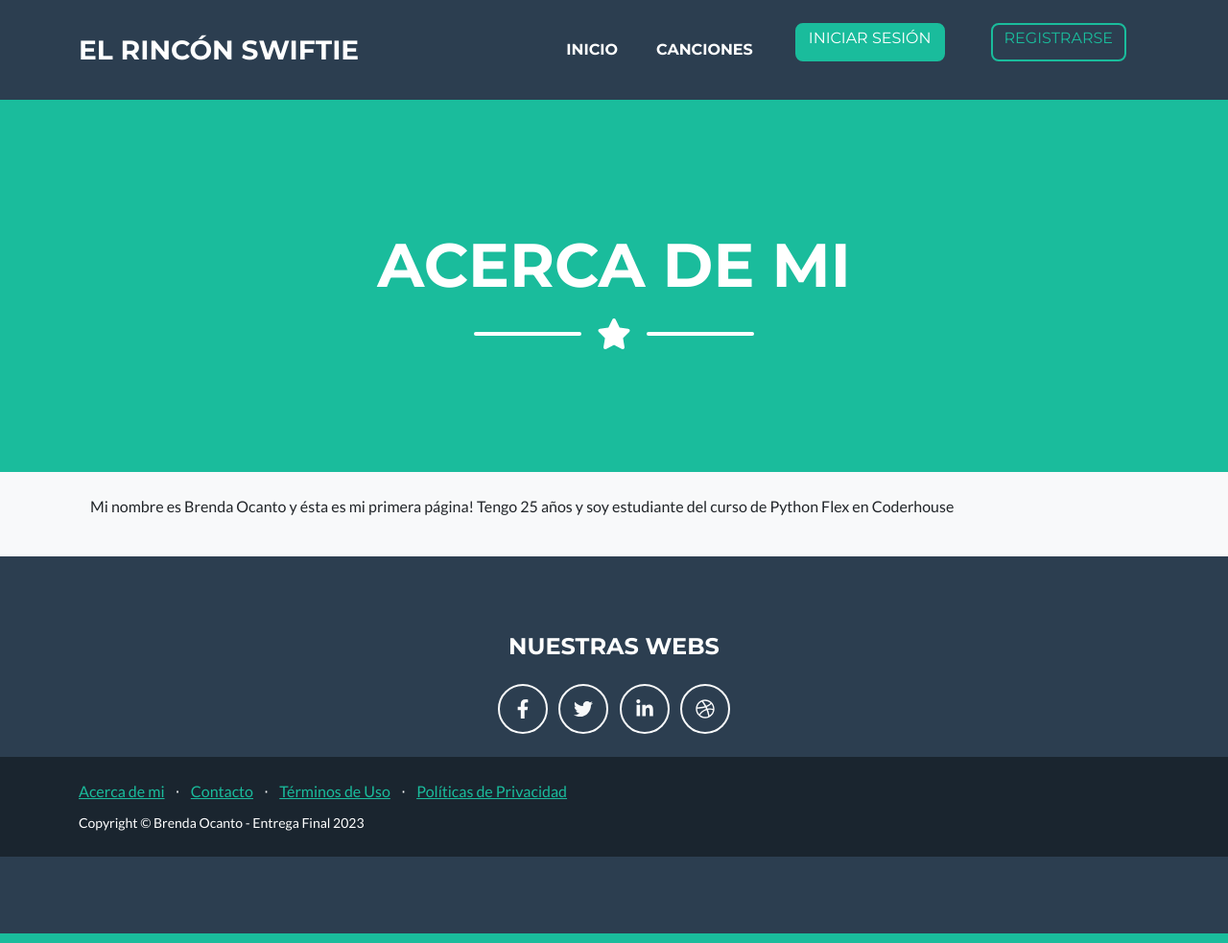
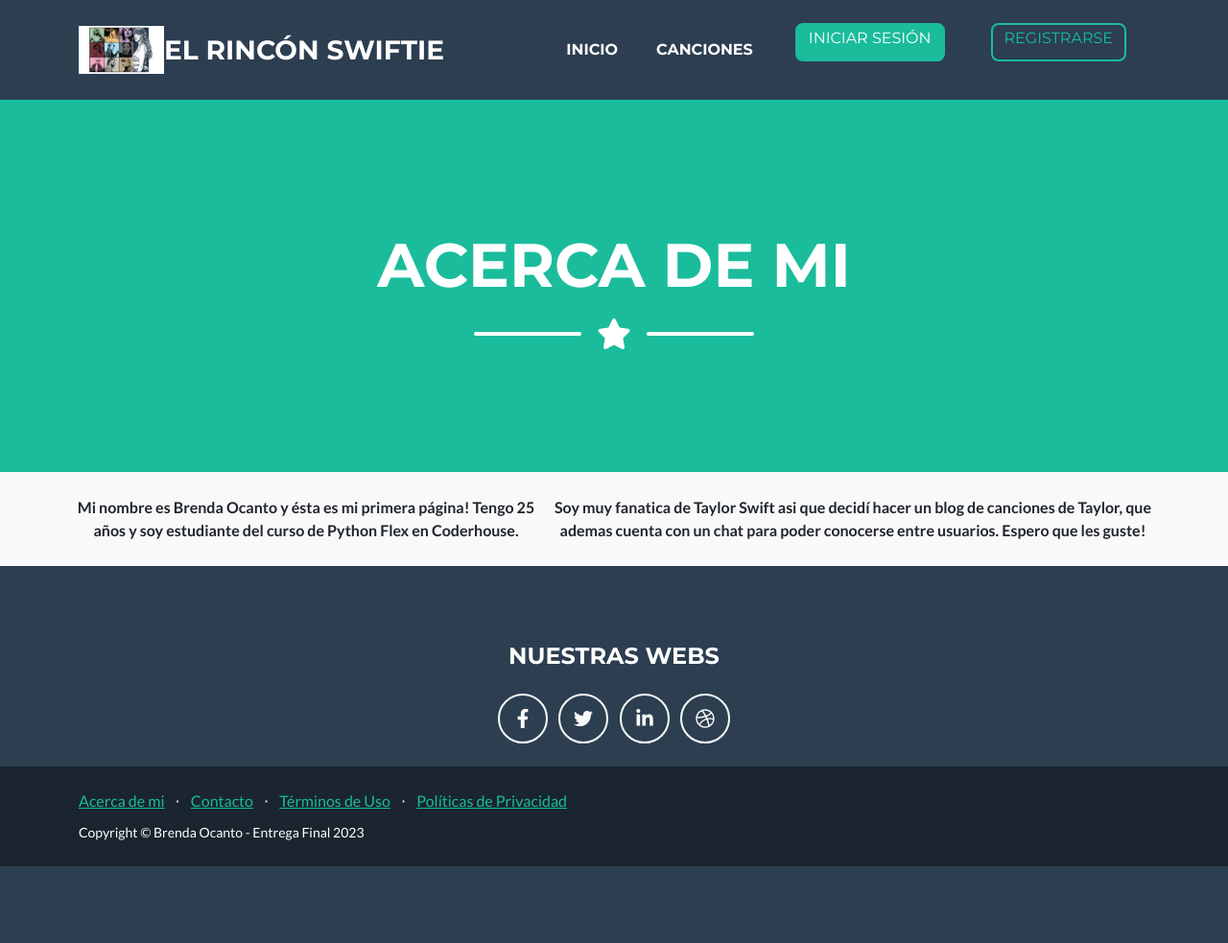
Before and after one commit to brenocanto/PlaygroundFinalProjectOcanto, a Django app: page /about/ in a window 1280 px wide. Shown: the whole page at 96% size. Run offline with Django 4.2, Linux system fonts and the light colour scheme; lists and menus that the app fills with data are empty; some libraries are stand-ins or nearby versions.

Commit message:
Proyecto final

```diff
--- a/canciones/models.py
+++ b/canciones/models.py
@@ -1,11 +1,14 @@
 from django.db import models
+from django.contrib.auth.models import User
 from ckeditor.fields import RichTextField
 
 class Cancion(models.Model):
     titulo= models.CharField(max_length=50)
     album= models.CharField(max_length=50)
     letra = RichTextField()
+    autor = models.ForeignKey(User, on_delete=models.CASCADE, default="")
     fecha_lanzamiento= models.DateField()
 
+
     def __str__(self):
-        return f'{self.titulo} ({self.album})'
+        return f'{self.titulo} ({self.album}) - Usuario: {self.autor}'
--- a/canciones/templates/canciones/detalle_cancion.html
+++ b/canciones/templates/canciones/detalle_cancion.html
@@ -15,5 +15,6 @@ Detalles de canción número: {{cancion.id}}
     <li>Album: {{cancion.album}}</li>
     <li>Letra: {{cancion.letra | safe}}</li>
     <li>Fecha de lanzamiento: {{cancion.fecha_lanzamiento}}</li>
+    <li>Autor: {{cancion.autor}}</li>
 </ul>
 {% endblock main %}
--- a/canciones/templates/canciones/editar_cancion.html
+++ b/canciones/templates/canciones/editar_cancion.html
@@ -14,6 +14,7 @@
         {{form.media}}
     </table>
     <input type="submit" value="Editar" />
+    <a class="btn btn-outline-danger fst-italic" href={% url 'detalle_cancion' cancion.id %} role="button"><i class="bi bi-x-circle"></i> Cancelar</a>
 </form>
 
 {% endblock main %}
--- a/canciones/templates/canciones/listar_cancion.html
+++ b/canciones/templates/canciones/listar_cancion.html
@@ -15,7 +15,10 @@
 <ul>
     {% for cancion in listado_cancion %}
         <li>
-            <a href={% url "detalle_cancion" cancion.id%}>{{cancion}}</a> || <a href={% url "editar_cancion" cancion.id %}>Editar</a> || <a href={% url "eliminar_cancion" cancion.id %}>Eliminar</a>
+            <a href={% url "detalle_cancion" cancion.id%}>{{cancion}}</a>
+            {% if request.user.is_authenticated and cancion.autor == request.user %}
+            <a href={% url "editar_cancion" cancion.id %}>Editar</a> || <a href={% url "eliminar_cancion" cancion.id %}>Eliminar</a>
+            {% endif %}
         </li>
     {% endfor %}
 </ul>
--- a/canciones/views.py
+++ b/canciones/views.py
@@ -12,6 +12,10 @@
     template_name = "canciones/crear_cancion.html"
     fields = ["titulo","album","letra","fecha_lanzamiento"]
     success_url = reverse_lazy("cancion")
+
+    def form_valid(self, form):
+        form.instance.autor = self.request.user
+        return super().form_valid(form)
 
 class CancionDeleteView(LoginRequiredMixin, DeleteView):
     model = Cancion
--- a/inicio/templates/compartidos/base.html
+++ b/inicio/templates/compartidos/base.html
@@ -21,6 +21,7 @@
         <!-- Navigation-->
         <nav class="navbar navbar-expand-lg bg-secondary text-uppercase fixed-top" id="mainNav">
             <div class="container">
+                <img class="img mb-0" src= {% static 'assets/img/Taylorswift.jpg' %} alt="Sin avatar" height="50px">
                 <a class="navbar-brand mb-0" href={% url "inicio" %}>El rincón Swiftie</a>
                 <button class="navbar-toggler text-uppercase font-weight-bold bg-primary text-white rounded" type="button" data-bs-toggle="collapse" data-bs-target="#navbarResponsive" aria-controls="navbarResponsive" aria-expanded="false" aria-label="Toggle navigation">
                     Menu
@@ -72,6 +73,7 @@
                 <div class="container p-3 p-lg-4">
                     <div class="row gx-4 gx-lg-5 justify-content-center">
                              {% block main %}
+                            <img class="img mb-0" src= {% static 'assets/img/Taylorswift.jpg' %} alt="Inicio">
                             {% endblock main %}
                     </div>
                 </div>
--- a/inicio/templates/inicio/about.html
+++ b/inicio/templates/inicio/about.html
@@ -7,8 +7,18 @@
 {% endblock masthead %}
 
 {% block main %}
-   <ul>
-    Mi nombre es Brenda Ocanto y ésta es mi primera página!
-    Tengo 25 años y soy estudiante del curso de Python Flex en Coderhouse
-   </ul>
+<table class="font-weight-light mb-0">
+   <thead>
+       <tr>
+           <th class="fw-bolder text-center">
+              Mi nombre es Brenda Ocanto y ésta es mi primera página!
+              Tengo 25 años y soy estudiante del curso de Python Flex en Coderhouse.
+           </th>
+           <th class="fw-bolder text-center">
+              Soy muy fanatica de Taylor Swift asi que decidí hacer un blog de canciones de Taylor, que ademas cuenta con un chat
+              para poder conocerse entre usuarios. Espero que les guste!
+           </th>
+       </tr>
+     </thead>
+</table>
 {% endblock main %}
```
Also changed, not shown: README.md, canciones/migrations/0002_cancion_autor.py (added), inicio/static/assets/img/Taylorswift.jpg (renamed from inicio/static/assets/img/portfolio/Taylorswift.jpg), media/avatares/17799434_1324007284321555_8915312727541110932_n.jpg (added), media/avatares/17799434_1324007284321555_8915312727541110932_n_iZ74erI.jpg (added), media/avatares/IMG_20151215_171212_1jxi0Oc.jpg (added).
